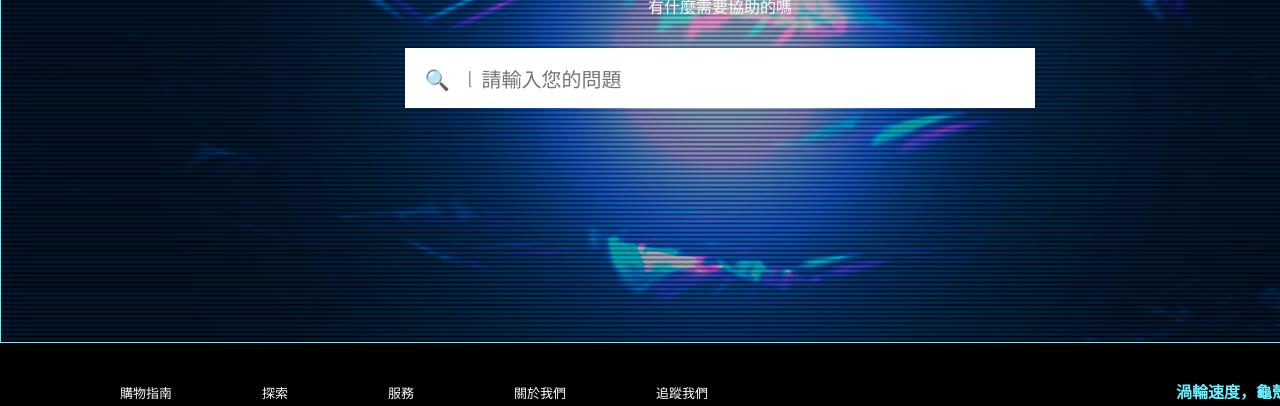
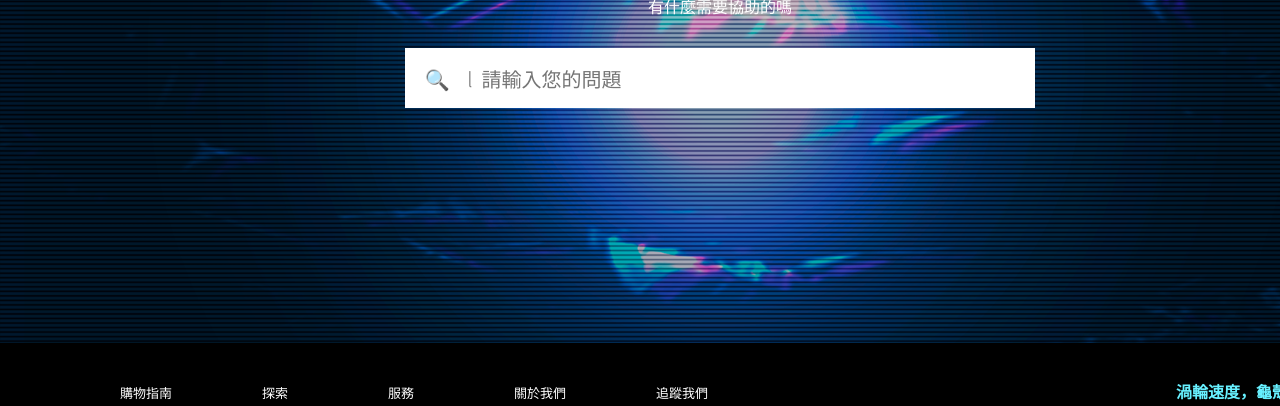
Before and after one commit to kuojim1022/Jim_TurboShell, a plain HTML site: page Jim_supportPape.html in a window 1280 px wide. Shown: the part 347-753 px from the top of the page. Drawn offline with Linux system fonts and the light colour scheme; a web font is replaced by a local one.

Commit message:
add new stuff

```diff
--- a/css/Jim_mouseDetailPage.css
+++ b/css/Jim_mouseDetailPage.css
@@ -13,7 +13,6 @@ div.PopUp_main_block {
   position: relative;
   z-index: 1;
   display: flex;
-  /* padding: 240px 0; */
 }
 
 /* 遮蓋黑色 */
--- a/css/Jim_supportPage.css
+++ b/css/Jim_supportPage.css
@@ -3,7 +3,7 @@ body {
 }
 
 div.bg_pic_block {
-  border: 1px solid #67f0ff;
+  /* border: 1px solid #67f0ff; */
   min-height: calc(100vh - 60px - 200px - 94px);
   background-color: #1b1b1b;
   min-width: 1200px;
```
